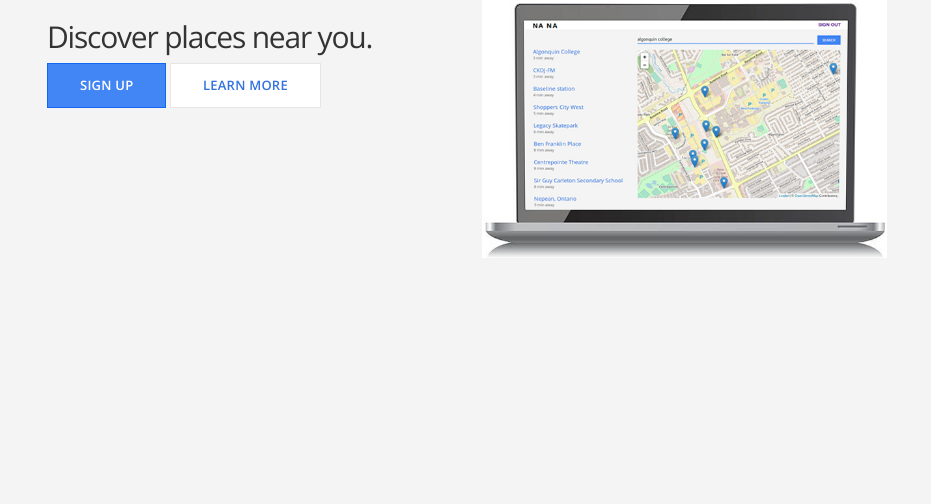
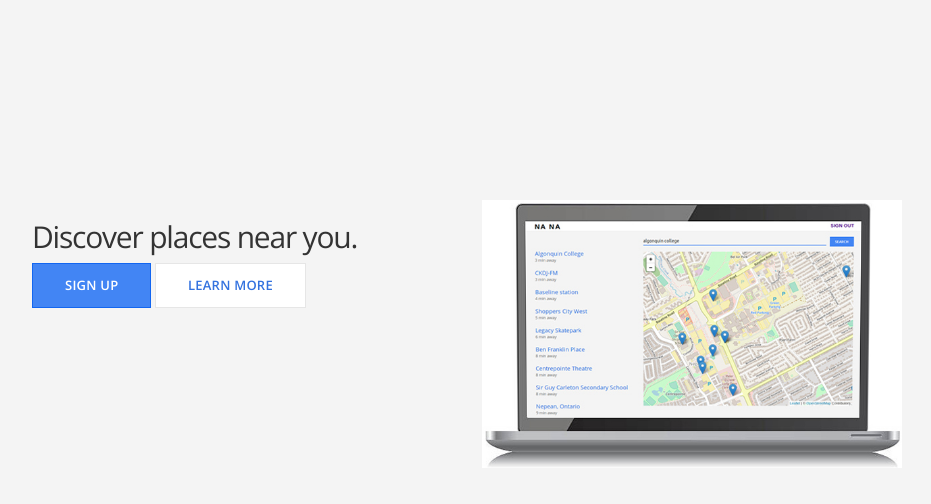
Before and after one commit to JuliaSun2000/NANA, a Flask app: page / in a window 1280 px wide. Shown: the part 74-578 px from the top of the page, without its empty margins (173-1104 px from the left). Run offline with Flask 2, Linux system fonts and the light colour scheme; some libraries are stand-ins or nearby versions.

Commit message:
update index

```diff
--- a/static/css/main.css
+++ b/static/css/main.css
@@ -61,6 +61,11 @@ a {
     margin-right: -15px;
     margin-left: -15px;
   }*/
+
+.col-md-6, .content{
+  padding-top: 20rem;
+}
+
 
 .btn-primary {
   background: #4285f4;
--- a/templates/index.html
+++ b/templates/index.html
@@ -8,18 +8,18 @@
 
       <div class="section-content"> -->
       <div class="container container-fluid">
-        <!-- <div class="row"> -->
-          <div class="col-md-6 col-bg-4" info>
+        <div class="row">
+          <div class="col-md-6 content" info>
             <h2>Discover places near you.</h2>
             <a href="{{ url_for ('signup') }}" class="btn-primary">Sign up</a>
             <a href="{{ url_for('about') }}" class="btn-secondary">Learn more</a>
           </div>
 
           <!-- <div class="section-device"> -->
-          <div class="col-md-6 col-bg-4 image">
+          <div class="col-md-6 image">
             <img src="static/img/pic.jpg" class="img-responsive">
           </div>
-         <!-- </div> -->
+         </div>
 
        <div class="clearfix"></div>
 
```
